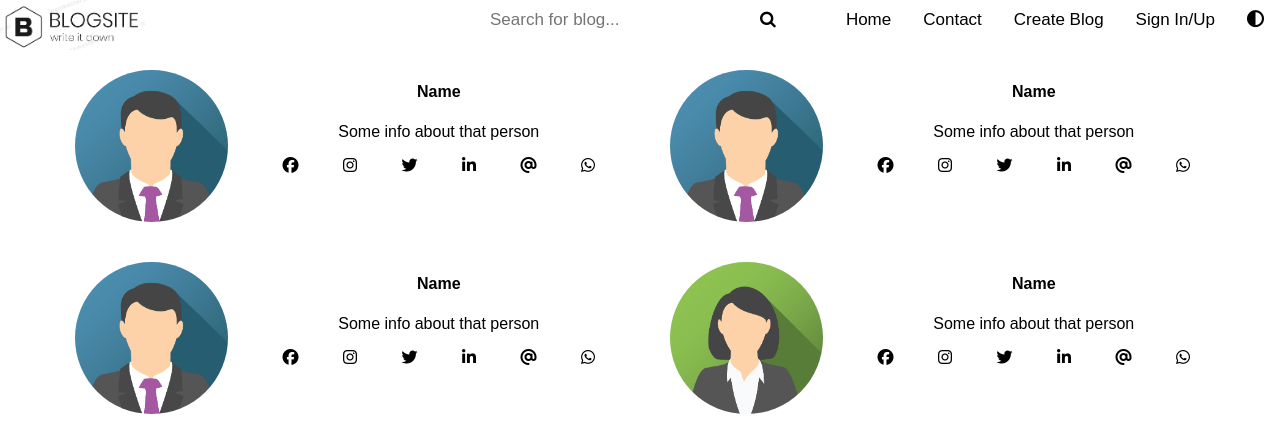
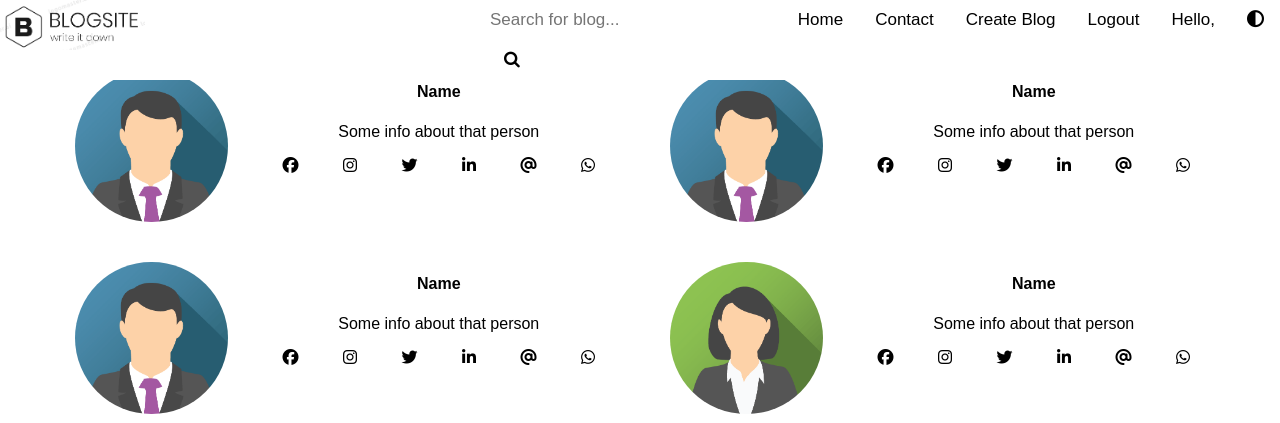
Before and after one commit to ghostx31/blog-site, a Django app: page /about/ in a window 1280 px wide. Shown: the top 423 px of the page. Run offline with Django 3.2, Linux system fonts and the light colour scheme; a user stored in the database is signed in; some libraries are stand-ins or nearby versions.

Commit message:
Bug fixes.

```diff
--- a/blog/homepage/urls.py
+++ b/blog/homepage/urls.py
@@ -6,7 +6,7 @@
     path('about/', views.aboutus, name='about-us'),
     path('contact/', views.contact, name='contact'),
     path('create/', views.create, name='create'),
-    path('profile/', views.profile, name='profile'),
+    #path('profile/', views.profile, name='profile'),
     #path('login/', views.login, name='login'),
     path('search/',  views.search, name='search'),
 
--- a/blog/templates/aboutus.html
+++ b/blog/templates/aboutus.html
@@ -15,7 +15,8 @@
       		<a href="javascript:void(0);" class="icon" onclick="Function()"><i class="fa fa-bars"></i></a>
 			<button onclick="myFunction()"><i class="fas fa-adjust"></i></button>
 			{% if user.is_authenticated %}
-			<a href="/user/profile">Sign In/Up</a>
+			<a href="/user/profile">Hello, {{ user.first_name }}</a>
+			<a href="/user/logout">Logout</a>
 			{% else %}
   			<a href="/login/login">Sign In/Up</a>
 			{% endif %}
--- a/blog/templates/contactus.html
+++ b/blog/templates/contactus.html
@@ -16,7 +16,8 @@
       <a href="javascript:void(0);" class="icon" onclick="Function()"><i class="fa fa-bars"></i></a>
       <button onclick="myFunction()"><i class="fas fa-adjust"></i></button>
       {% if user.is_authenticated %}
-      <a href="/user/profile">Sign In/Up</a>
+      <a href="/user/profile">Hello, {{ user.first_name }}</a>
+      <a href="/user/logout">Logout</a>
       {% else %}
       <a href="/login">Sign In/Up</a>
       {% endif %}
```
Also changed, not shown: blog/db.sqlite3.
